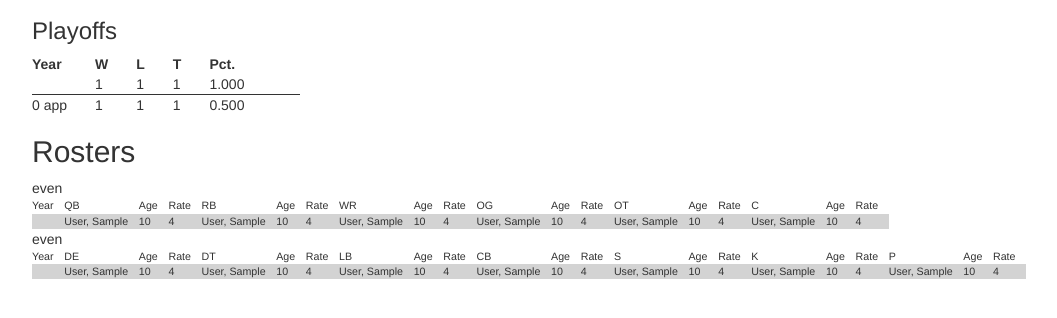
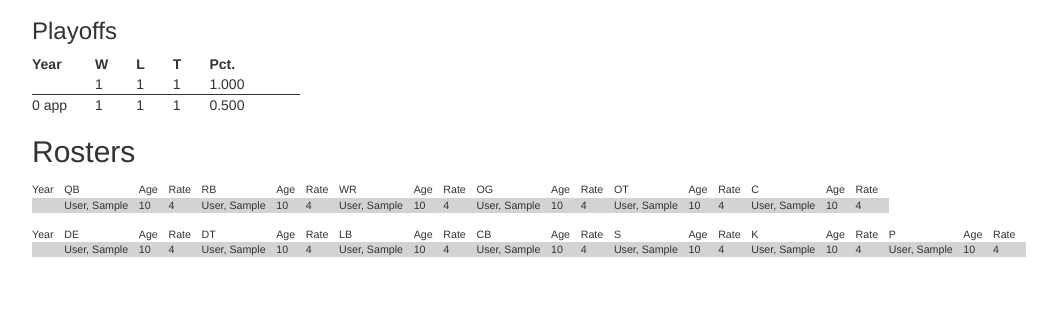
Before and after one commit to gvpeek/django_football, a Django app: page /team/history/1/ in a window 1280 px wide. Shown: the part 292-610 px from the top of the page, without its empty margins (38-1095 px from the left). Run offline with Django 3.2, Linux system fonts and the light colour scheme; tables that the repository leaves empty hold one stand-in row (values such as "Sample post"); parts of the project's set-up code (start-up, migrations or seed data) failed here and were passed over; some libraries are stand-ins or nearby versions.

Commit message:
fixes #15 fixed display issue and added css rule.

```diff
--- a/django_football/static/css/django_football.css
+++ b/django_football/static/css/django_football.css
@@ -48,3 +48,7 @@ td, th {
   font-size: 8pt;
   padding-right: 1em;
 }
+
+#roster_history > table {
+    margin-top: 1em;
+}
--- a/django_football/templates/team_history.html
+++ b/django_football/templates/team_history.html
@@ -90,7 +90,7 @@
                     <td>C</td><td>Age</td><td>Rate</td>
                 </tr>
                 {% for roster in team_rosters %}
-                    {% cycle 'even' 'odd' as row_style %}
+                    <!-- {% cycle 'even' 'odd' as row_style %} -->
                     {% if roster.year.year in championship_years %}
                         <tr class="championship {{ row_style }}">
                     {% else %}
@@ -118,7 +118,7 @@
                     <td>P</td><td>Age</td><td>Rate</td>
                 </tr>
                 {% for roster in team_rosters %}
-                    {% cycle 'even' 'odd' as row_style %}
+                    <!-- {% cycle 'even' 'odd' as row_style %} -->
                     {% if roster.year.year in championship_years %}
                         <tr class="championship {{ row_style }}">
                     {% else %}
```
